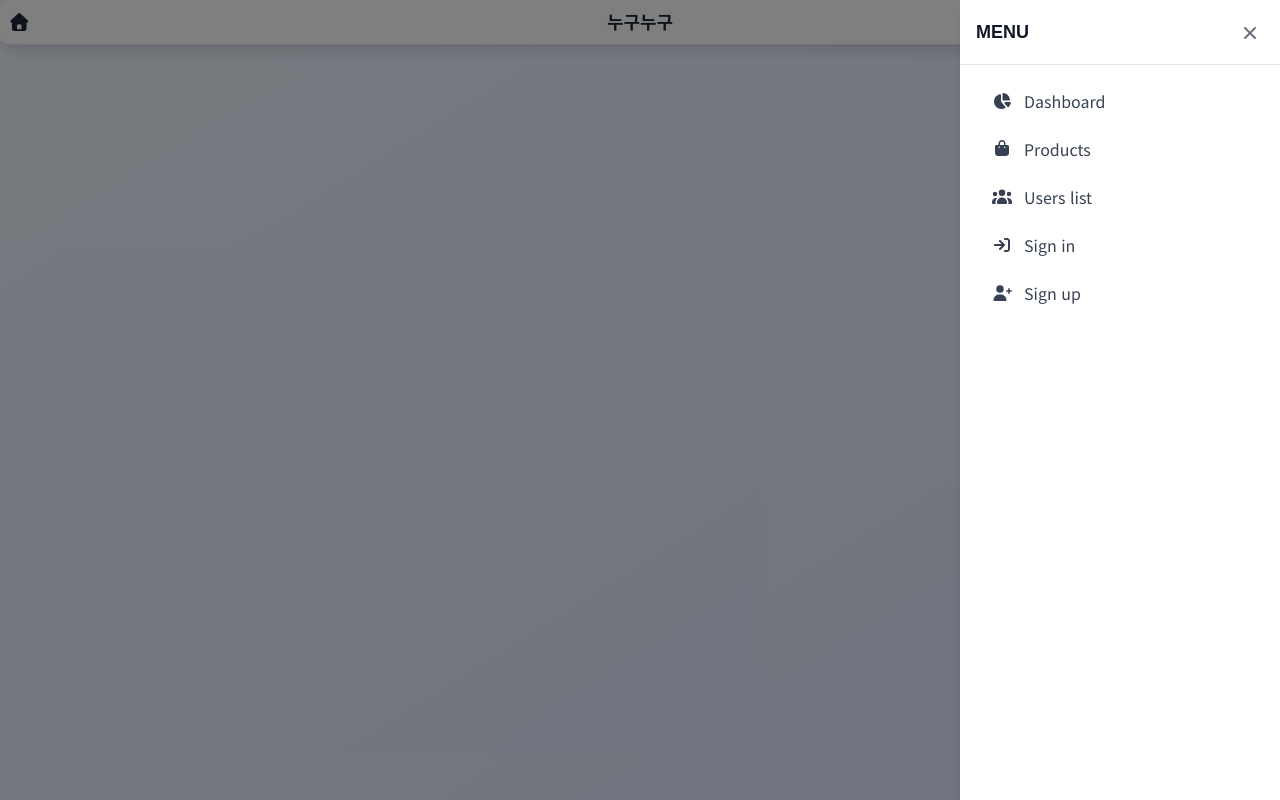
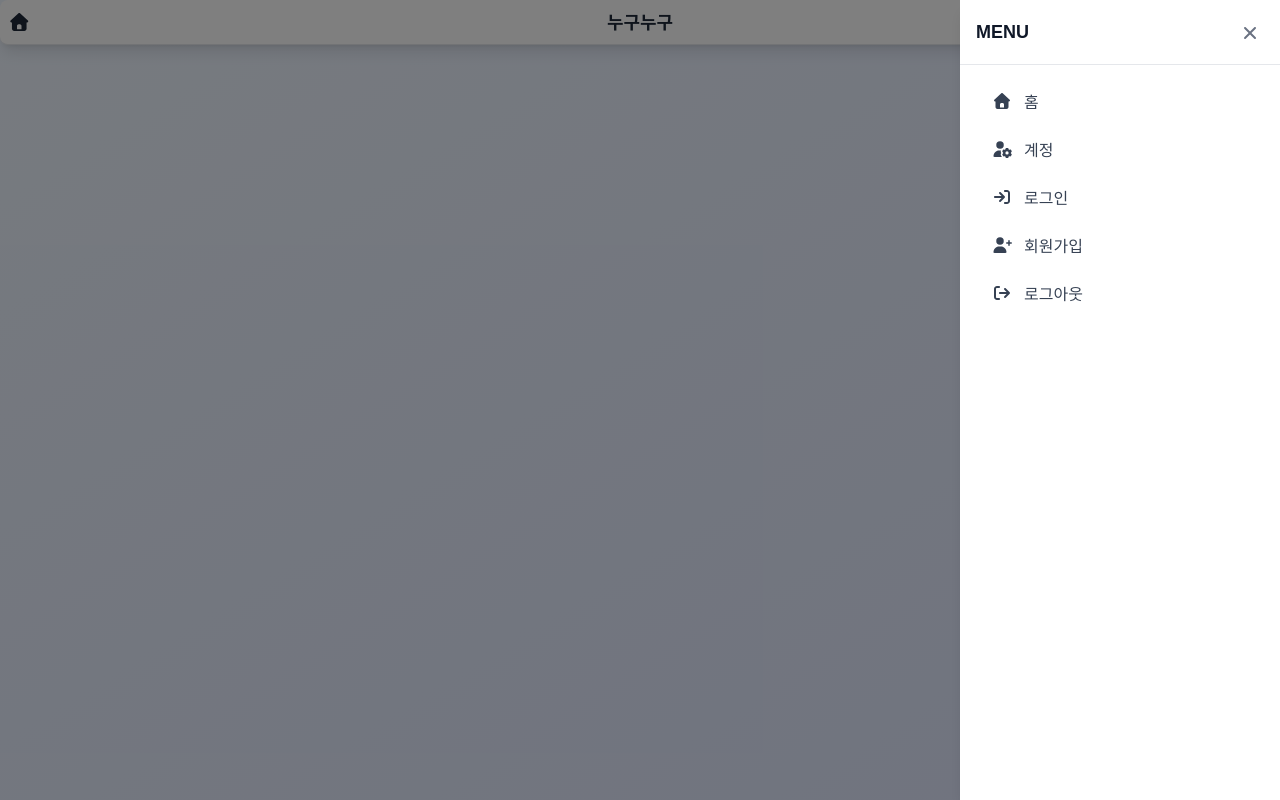
Before and after one commit to 1119xkwks/msa-k8s-taek-story, a React (Vite) app in the folder taek-story-react/taek-story-user/: page / in a window 1280 px wide. Both pictures are taken after a click on the element 1260 px from the left and 22 px from the top of the page. Built offline with nearby package versions, Linux system fonts and the light colour scheme; a web font is replaced by a local one.

Commit message:
메뉴 와꾸 완성

```diff
--- a/taek-story-react/taek-story-user/src/components/RightMenuDrawer.jsx
+++ b/taek-story-react/taek-story-user/src/components/RightMenuDrawer.jsx
@@ -1,6 +1,14 @@
 import {Drawer, DrawerHeader, DrawerItems, Sidebar, SidebarItem, SidebarItemGroup, SidebarItems} from "flowbite-react";
 import {FontAwesomeIcon} from "@fortawesome/react-fontawesome";
-import {faArrowRightToBracket, faChartPie, faShoppingBag, faUserPlus, faUsers, faTimes} from "@fortawesome/free-solid-svg-icons";
+import {
+  faArrowRightToBracket,
+  faChartPie,
+  faShoppingBag,
+  faUserPlus,
+  faUsers,
+  faTimes,
+  faArrowRightFromBracket, faHome, faUserGear
+} from "@fortawesome/free-solid-svg-icons";
 import './RightMenuDrawer.css';
 
 const RightMenuDrawer = ({ isMenuOpen, menuCloseHandler }) => {
@@ -31,24 +39,24 @@ const RightMenuDrawer = ({ isMenuOpen, menuCloseHandler }) => {
         <div className="p-4">
           <nav className="space-y-2">
             <a href="/" className="flex items-center px-4 py-2 text-gray-700 hover:text-blue-600 hover:bg-gray-50 rounded-lg transition-colors">
-              <FontAwesomeIcon icon={faChartPie} className="mr-3" />
-              Dashboard
+              <FontAwesomeIcon icon={faHome} className="mr-3" />
+              홈
             </a>
-            <a href="/e-commerce/products" className="flex items-center px-4 py-2 text-gray-700 hover:text-blue-600 hover:bg-gray-50 rounded-lg transition-colors">
-              <FontAwesomeIcon icon={faShoppingBag} className="mr-3" />
-              Products
+            <a href="/" className="flex items-center px-4 py-2 text-gray-700 hover:text-blue-600 hover:bg-gray-50 rounded-lg transition-colors">
+              <FontAwesomeIcon icon={faUserGear} className="mr-3" />
+              계정
             </a>
-            <a href="/users/list" className="flex items-center px-4 py-2 text-gray-700 hover:text-blue-600 hover:bg-gray-50 rounded-lg transition-colors">
-              <FontAwesomeIcon icon={faUsers} className="mr-3" />
-              Users list
+            <a href="/login" className="flex items-center px-4 py-2 text-gray-700 hover:text-blue-600 hover:bg-gray-50 rounded-lg transition-colors">
+              <FontAwesomeIcon icon={faArrowRightToBracket} className="mr-3" />
+              로그인
             </a>
-            <a href="/authentication/sign-in" className="flex items-center px-4 py-2 text-gray-700 hover:text-blue-600 hover:bg-gray-50 rounded-lg transition-colors">
-              <FontAwesomeIcon icon={faArrowRightToBracket} className="mr-3" />
-              Sign in
+            <a href="/signup" className="flex items-center px-4 py-2 text-gray-700 hover:text-blue-600 hover:bg-gray-50 rounded-lg transition-colors">
+              <FontAwesomeIcon icon={faUserPlus} className="mr-3" />
+              회원가입
             </a>
-            <a href="/authentication/sign-up" className="flex items-center px-4 py-2 text-gray-700 hover:text-blue-600 hover:bg-gray-50 rounded-lg transition-colors">
-              <FontAwesomeIcon icon={faUserPlus} className="mr-3" />
-              Sign up
+            <a href="/login" className="flex items-center px-4 py-2 text-gray-700 hover:text-blue-600 hover:bg-gray-50 rounded-lg transition-colors">
+              <FontAwesomeIcon icon={faArrowRightFromBracket} className="mr-3" />
+              로그아웃
             </a>
           </nav>
         </div>
```
